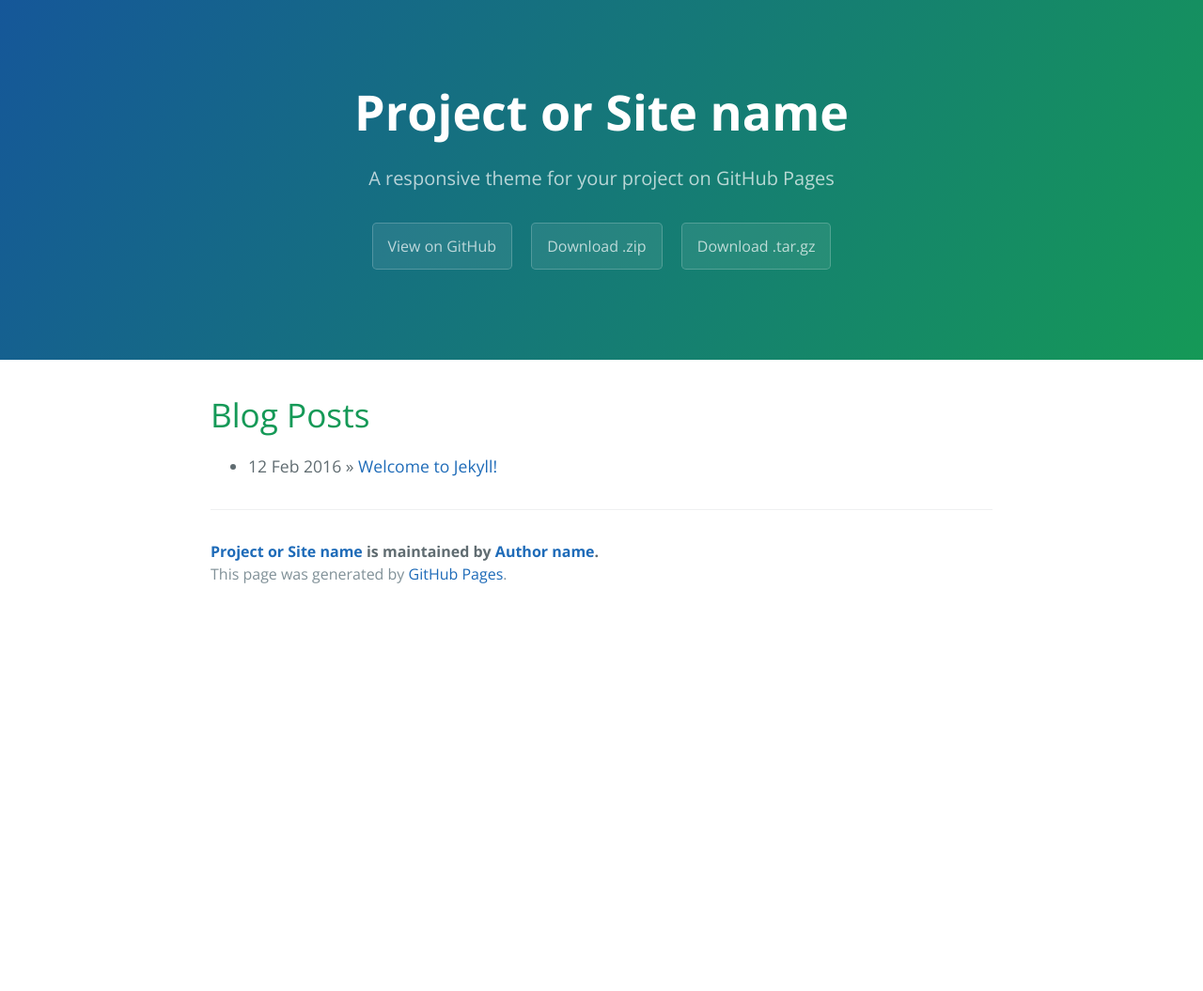
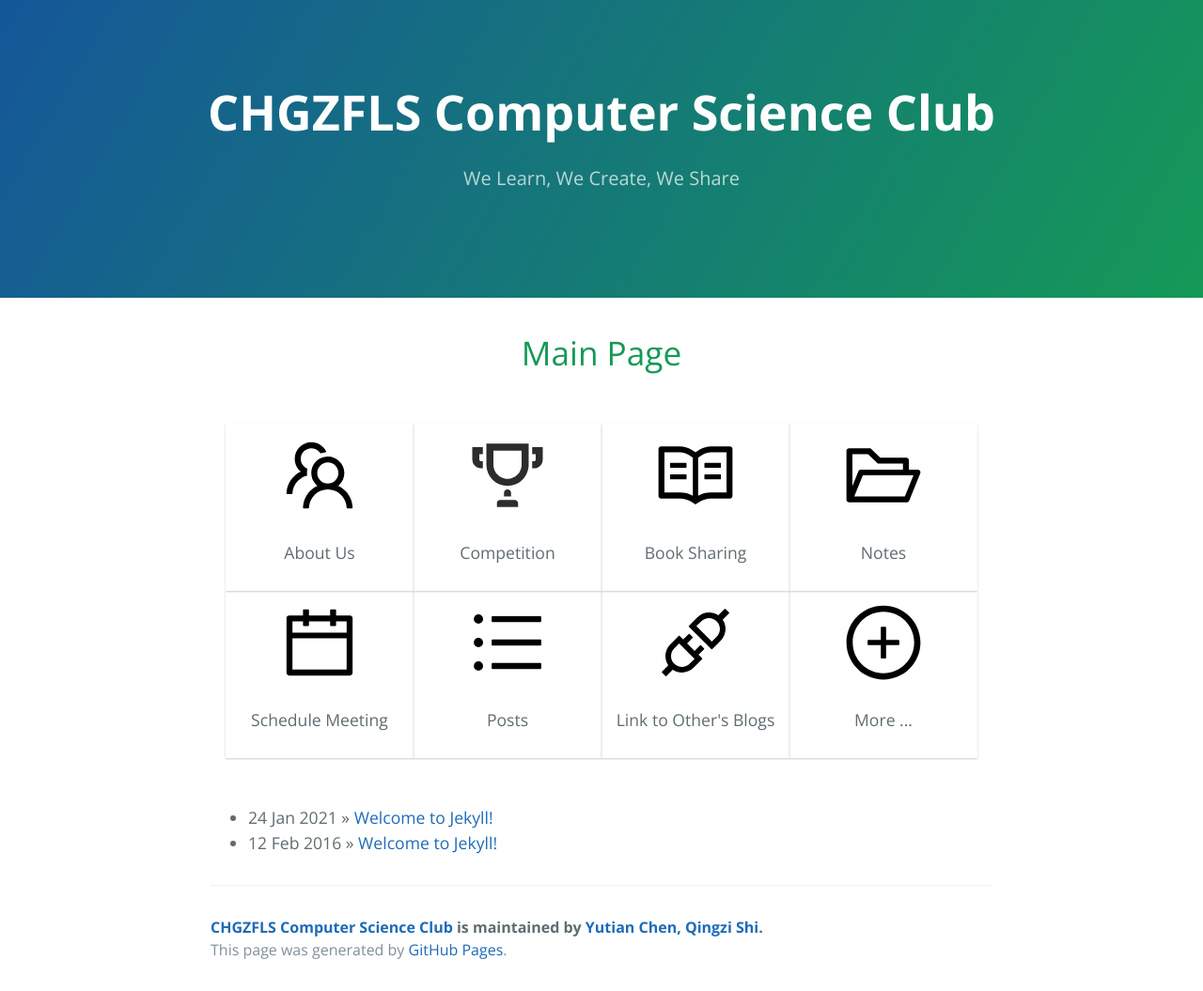
Before and after one commit to MarkChenYutian/gwcsclub, a Jekyll site: the page built from index.md, in a window 1280 px wide. Shown: the whole page at 94% size. Built offline with Jekyll 4.4.1, drawn with Linux system fonts in a browser that asks for light colours; the list of posts is cut into pages by our own code; before the commit the page ends 900 px from its top, so only the background shows below that.

Commit message:
Update Main Page with Card Panel

```diff
--- a/_config.yml
+++ b/_config.yml
@@ -1,13 +1,13 @@
 # Setup
-title:        Project or Site name
-tagline:      A responsive theme for your project on GitHub Pages
+title:        CHGZFLS Computer Science Club
+tagline:      We Learn, We Create, We Share
 baseurl:      "/CHGZFLS-CS-CLUB"
 paginate:     1
 locale:       "en"
 
 # About/contact
 author:
-  name:       Author name
+  name:       Yutian Chen, Qingzi Shi
   url:        http://yourhomepage.com
 
 # Gems
--- a/_includes/head.html
+++ b/_includes/head.html
@@ -6,4 +6,5 @@
   <link rel="stylesheet" href="{{ site.baseurl }}/css/normalize.css">
   <link href='https://fonts.googleapis.com/css?family=Open+Sans:400,700' rel='stylesheet' type='text/css'>
   <link rel="stylesheet" href="{{ site.baseurl }}/css/cayman.css">
+  <link rel="stylesheet" href="{{ site.baseurl }}/css/personalize.css">
 </head>
--- a/_includes/page-header.html
+++ b/_includes/page-header.html
@@ -1,7 +1,7 @@
 <section class="page-header">
   <h1 class="project-name">{{ site.title }}</h1>
   <h2 class="project-tagline">{{ site.tagline }}</h2>
-  <a href="#" class="btn">View on GitHub</a>
+  <!--<a href="#" class="btn">View on GitHub</a>
   <a href="#" class="btn">Download .zip</a>
-  <a href="#" class="btn">Download .tar.gz</a>
+  <a href="#" class="btn">Download .tar.gz</a>-->
 </section>
--- /dev/null
+++ b/css/personalize.css
@@ -0,0 +1,35 @@
+.card {
+    /* Add shadows to create the "card" effect */
+    box-shadow: 0 1px 2px 0 rgba(0,0,0,0.2);
+    transition: 0.3s;
+    padding: 10px;
+    cursor:pointer;
+    text-align: center;
+    transition: 1s;
+    /* flex properties */
+    flex-grow: 0;
+    flex-basis: 200px;
+    min-height: 125px;
+  }
+
+/* On mouse-over, add a deeper shadow */
+.card:hover {
+    transition: 0.5s;
+    background-color: #159995;
+    color: rgba(255, 255, 255, 0.8);
+    box-shadow: 0 8px 16px 0 rgba(0,0,0,0.2);
+    text-decoration: none;
+}
+
+/* A Flex Container */
+.card-box{
+  margin-bottom: 50px;
+  margin-top: 50px;
+
+  display: flex;
+  flex-direction: row;
+  flex-wrap: wrap;
+  justify-content: center;
+  align-items: flex-start;
+  align-content: flex-start;
+}
--- a/index.html
+++ /dev/null
@@ -1,13 +0,0 @@
----
-layout: default
-title: {{ site.name }}
----
-
-<div id="home">
-  <h1>Blog Posts</h1>
-  <ul class="posts">
-    {% for post in site.posts %}
-      <li><span>{{ post.date | date_to_string }}</span> &raquo; <a href="{{ site.baseurl }}{{ post.url }}">{{ post.title }}</a></li>
-    {% endfor %}
-  </ul>
-</div>
--- /dev/null
+++ b/index.md
@@ -0,0 +1,47 @@
+---
+layout: default
+title: {{ site.name }}
+---
+
+<center><h1>Main Page</h1></center>
+
+<div class="card-box">
+  <div class="card">
+    <img src="{{ site.baseurl }}/assets/aboutUs.svg" height="50%" width="50%"/>
+    <p>About Us</p>
+  </div>
+  <div class="card">
+    <img src="{{ site.baseurl }}/assets/competition.svg" height="50%" width="50%"/>
+    <p>Competition</p>
+  </div>
+  <div class="card">
+    <img src="{{ site.baseurl }}/assets/bookSharing.svg" height="50%" width="50%"/>
+    <p>Book Sharing</p>
+  </div>
+  <div class="card">
+    <img src="{{ site.baseurl }}/assets/notes.svg" height="50%" width="50%"/>
+    <p>Notes</p>
+  </div>
+  <div class="card">
+    <img src="{{ site.baseurl }}/assets/meetTA.svg" height="50%" width="50%"/>
+    <p>Schedule Meeting</p>
+  </div>
+  <div class="card">
+    <img src="{{ site.baseurl }}/assets/column.svg" height="50%" width="50%"/>
+    <p>Posts</p>
+  </div>
+  <div class="card">
+    <img src="{{ site.baseurl }}/assets/link.svg" height="50%" width="50%"/>
+    <p>Link to Other's Blogs</p>
+  </div>
+  <div class="card">
+    <img src="{{ site.baseurl }}/assets/more.svg" height="50%" width="50%"/>
+    <p>More ...</p>
+  </div>
+</div>
+
+<ul class="posts">
+    {% for post in site.posts %}
+      <li><span>{{ post.date | date_to_string }}</span> &raquo; <a href="{{ site.baseurl }}{{ post.url }}">{{ post.title }}</a></li>
+    {% endfor %}
+</ul>
```
Also changed, not shown: _posts/2021-01-24-test.md (added, +23 -0 lines), assets/aboutUs.svg (added), assets/bookSharing.svg (added), assets/column.svg (added), assets/competition.svg (added), assets/link.svg (added), assets/meetTA.svg (added), assets/more.svg (added), assets/notes.svg (added).
